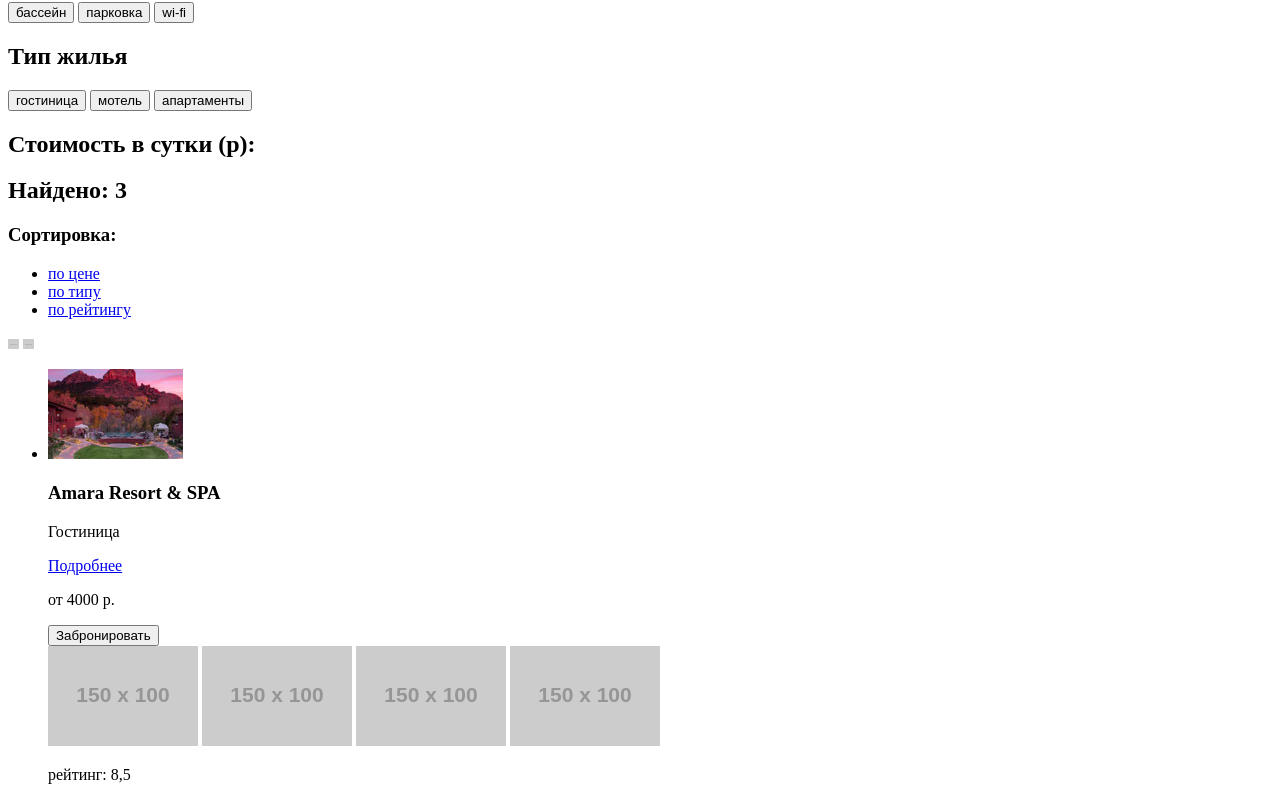
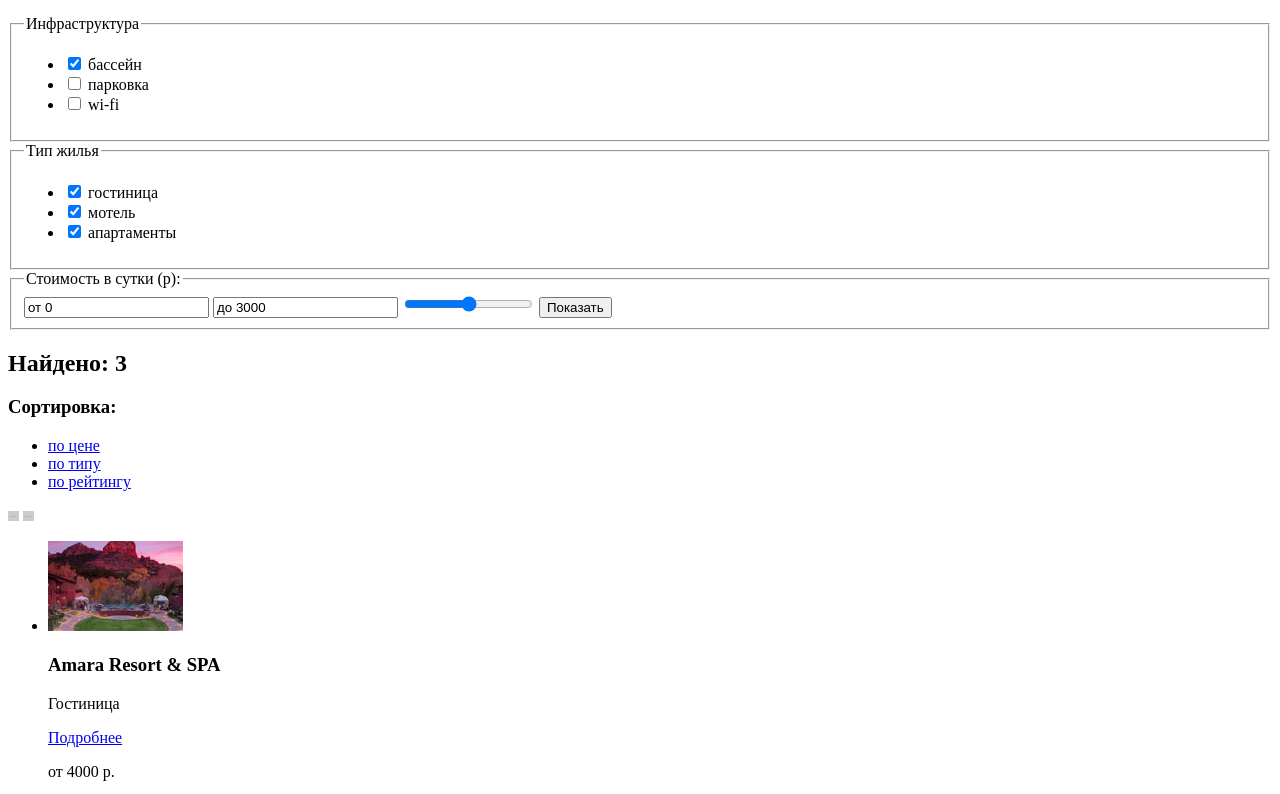
Before and after one commit to lotta1612/37146-sedona, a plain HTML site: page catalog.html in a window 1280 px wide. Shown: the part 235-1029 px from the top of the page. Drawn offline with Linux system fonts and the light colour scheme; placeholder pictures from the web are drawn by us.

Commit message:
Разметита формы +доступность

```diff
--- a/catalog.html
+++ b/catalog.html
@@ -6,7 +6,9 @@
   </head>
   <body>
     <header class="main-header">
-      <a class="main-logo"><img src="img/logo.png" width="138" height="70" alt="Логотип SEDONA"></a>
+      <a href="index.html" class="main-logo">
+        <img src="img/logo.png" width="138" height="70" alt="Перейти на главную">
+      </a>
       <nav class="main-navigation">
         <ul class="site-navigation">
           <li><a href="#">Информация</a></li>
@@ -17,27 +19,54 @@
       </nav>
     </header>
     <main class="catalog">
+      <h1 class="visually-hidden">Найденные гостиницы</h1>
       <section class="catalog-check">
-        <div class="check-features">
-          <h2>Инфраструктура</h2>
-          <!-- Здесь будет форма? -->
-          <button class="check-point">бассейн</button>
-          <button class="check-point">парковка</button>
-          <button class="check-point">wi-fi</button>
-        </div>
-        <div class="check-type">
-          <h2>Тип жилья</h2>
-          <!-- Здесь будет форма? -->
-          <button class="check-point">гостиница</button>
-          <button class="check-point">мотель</button>
-          <button class="check-point">апартаменты</button>
-          </ul>
-        </div>
-        <div class="check-price">
-          <h2>Стоимость в сутки (р):</h2>
-          <!-- Здесь будет форма -->
-        </div>
+        <form class="search-hotel" method="get" action="https://echo.htmlacademy.ru">
+          <fieldset>
+            <legend>Инфраструктура</legend>
+            <ul>
+              <li class="check-features">
+                <input class="check-point" type="checkbox" name="swimming-pool" id="swimming-pool-check" checked>
+                <label for="swimming-pool-check">бассейн</label>
+              </li>
+              <li class="check-features">
+                <input class="check-point" type="checkbox" name="parking" id="parking-check">
+                <label for="parking-check">парковка</label>
+              </li>
+              <li class="check-features">
+                <input class="check-point" type="checkbox" name="wifi" id="wifi-check">
+                <label for="wifi-check">wi-fi</label>
+              </li>
+            </ul>
+          </fieldset>
+          <fieldset>
+            <legend>Тип жилья</legend>
+            <ul>
+              <li class="check-features">
+                <input class="check-point" type="checkbox" name="hotel" id="hotel-check" checked>
+                <label for="hotel-check">гостиница</label>
+              </li>
+              <li class="check-features">
+                <input class="check-point" type="checkbox" name="motel" id="motel-check" checked>
+                <label for="motel-check">мотель</label>
+              </li>
+              <li class="check-features">
+                <input class="check-point" type="checkbox" name="apartment" id="apartment-check" checked>
+                <label for="apartment-check">апартаменты</label>
+              </li>
+            </ul>
+          </fieldset>
+          <fieldset>
+            <legend>Стоимость в сутки (р):</legend>
+            <input type="text" name="from" value="от 0">
+            <input type="text" name="to" value="до 3000">
+            <input type="range" name="price">
+            <button class="button">Показать</button>
+          </fieldset>
+        </form>
       </section>
+
+
       <section class="catalog-sort">
         <h2>Найдено: 3</h2>
         <h3>Сортировка:</h3>
@@ -64,14 +93,14 @@
               </div>
               <div class="catalog-list-more">
                 <p>от 4000 р.</p>
-                <button class="button-booking" href="#">Забронировать</button>
+                <button class="button-booking" type="submit">Забронировать</button>
               </div>
             </div>
             <div class="catalog-list-rating">
-              <img src="http://placehold.it/150x100" alt="Количество звезд">
-              <img src="http://placehold.it/150x100" alt="Количество звезд">
-              <img src="http://placehold.it/150x100" alt="Количество звезд">
-              <img src="http://placehold.it/150x100" alt="Количество звезд">
+              <img src="http://placehold.it/150x100" width="18" height="17" alt="Одна звезда">
+              <img src="http://placehold.it/150x100" width="18" height="17" alt="Одна звезда">
+              <img src="http://placehold.it/150x100" width="18" height="17" alt="Одна звезда">
+              <img src="http://placehold.it/150x100" width="18" height="17" alt="Одна звезда">
               <p>рейтинг: 8,5</p>
             </div>
           </li>
@@ -85,13 +114,13 @@
               </div>
               <div class="catalog-list-more">
                 <p>от 3000 р.</p>
-                <button class="button-booking" href="#">Забронировать</button>
+                <button class="button-booking" type="submit">Забронировать</button>
               </div>
             </div>
             <div class="catalog-list-rating">
-              <img src="http://placehold.it/150x100" alt="Количество звезд">
-              <img src="http://placehold.it/150x100" alt="Количество звезд">
-              <img src="http://placehold.it/150x100" alt="Количество звезд">
+              <img src="http://placehold.it/150x100" width="18" height="17" alt="Одна звезда">
+              <img src="http://placehold.it/150x100" width="18" height="17" alt="Одна звезда">
+              <img src="http://placehold.it/150x100" width="18" height="17" alt="Одна звезда">
               <p>рейтинг: 8,9</p>
             </div>
           </li>
@@ -105,11 +134,12 @@
               </div>
               <div class="catalog-list-more">
                 <p>от 2000 р.</p>
-                <button class="button-booking" href="#">Забронировать</button>
+                <button class="button-booking" type="submit">Забронировать</button>
               </div>
             </div>
             <div class="catalog-list-rating">
-              <img src="http://placehold.it/150x100" alt="Количество звезд"> <img src="http://placehold.it/150x100" alt="Количество звезд">
+              <img src="http://placehold.it/150x100" width="18" height="17" alt="Одна звезда">
+              <img src="http://placehold.it/150x100" width="18" height="17" alt="Одна звезда">
               <p>рейтинг: 9,2</p>
             </div>
           </li>
```
Also changed, not shown: index.html (+33 -2 lines).
